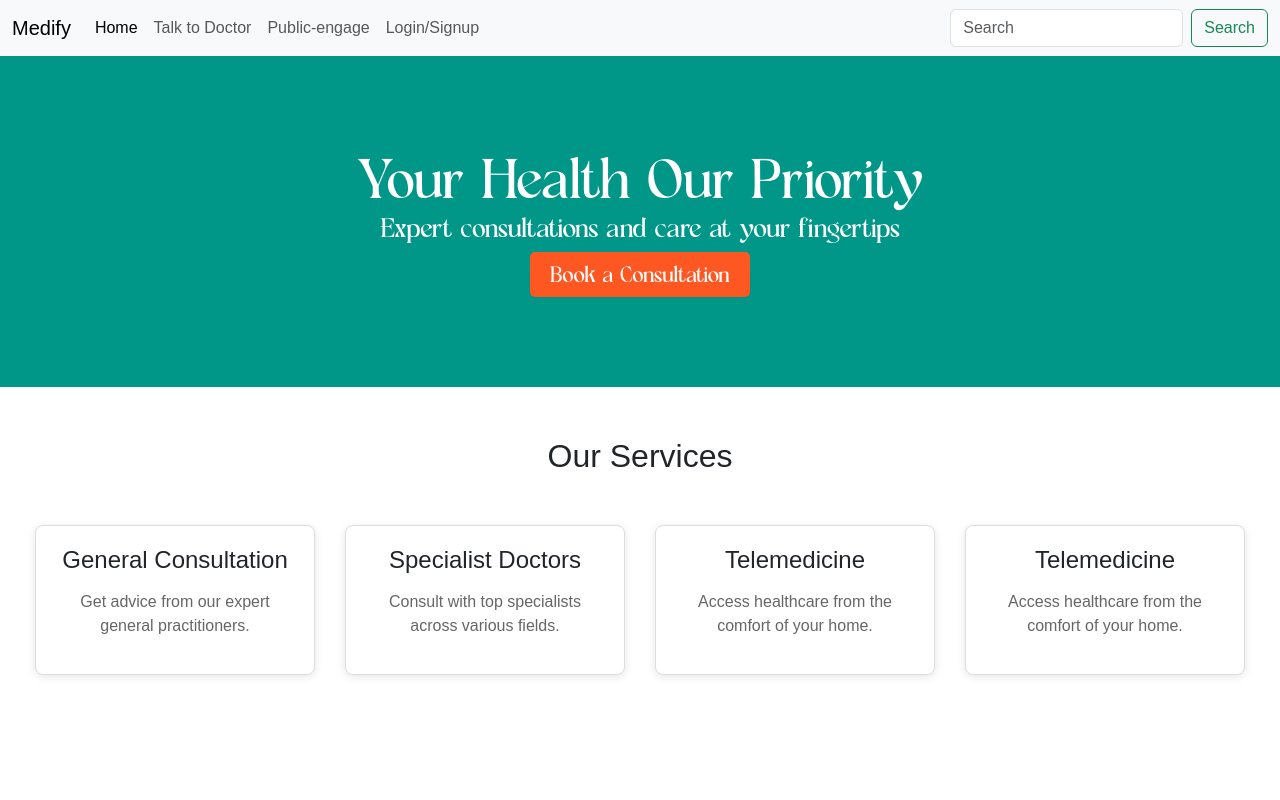
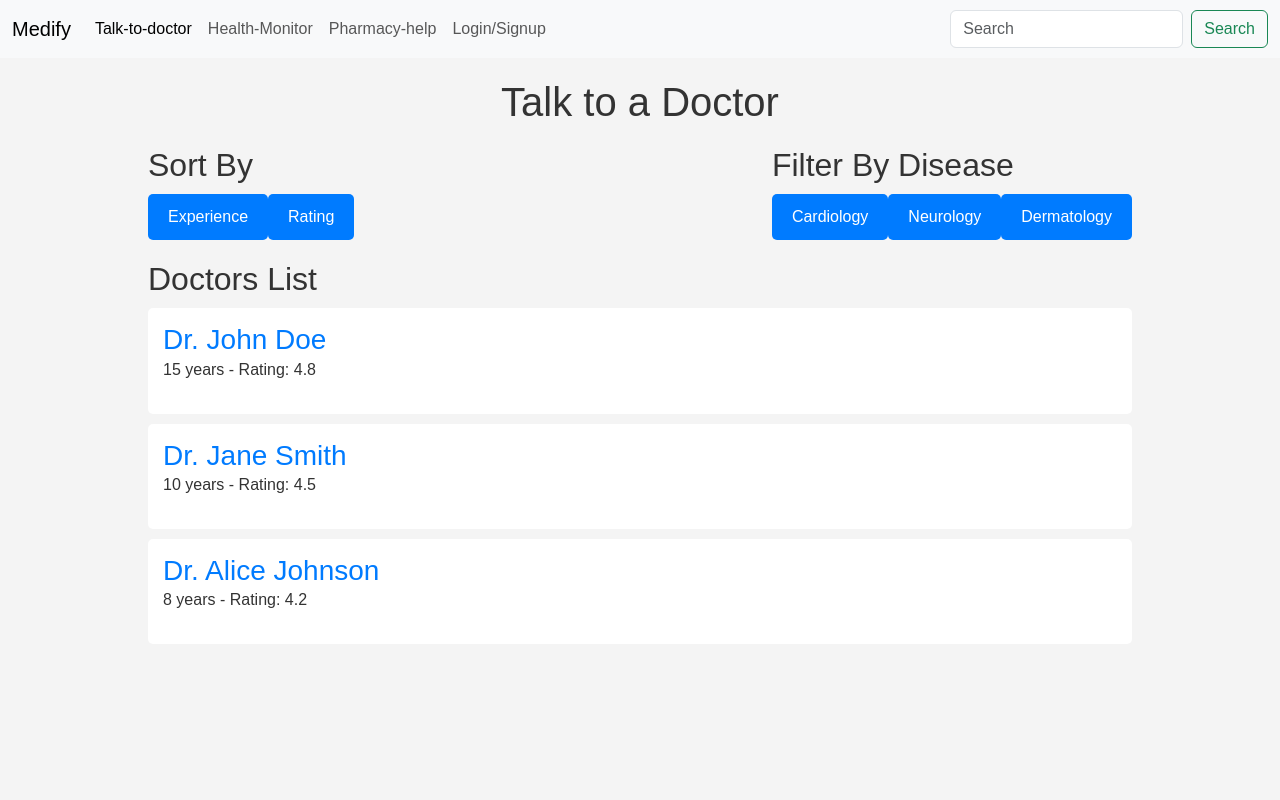
Before and after one commit to CHIRANJEET12/SMART_HOSTLE_SYSTEM, a React (Vite) app in the folder client/: page /TalkDoc in a window 1280 px wide. Shown: the top 800 px of the page. Built offline with nearby package versions, Linux system fonts and the light colour scheme.

Commit message:
did the basic structure of the Talk to doc page

```diff
--- a/client/package.json
+++ b/client/package.json
@@ -11,7 +11,8 @@
   },
   "dependencies": {
     "react": "^18.3.1",
-    "react-dom": "^18.3.1"
+    "react-dom": "^18.3.1",
+    "react-router-dom": "^6.26.1"
   },
   "devDependencies": {
     "@eslint/js": "^9.9.0",
--- a/client/src/App.jsx
+++ b/client/src/App.jsx
@@ -1,13 +1,23 @@
 import { useState,React } from 'react'
 import Navbar from './components/Navbar'
 import { Home } from './components/Home'
+import { TalkDoc } from './components/TalkDoc'
+import { DoctorDetail } from './components/DoctorDetail'
+import {BrowserRouter as Router,Routes,Route} from "react-router-dom"
 
 function App() {
 
   return (
     <>
-      <Navbar/>
-      <Home/>
+    <Router>
+    <Navbar/>
+      <Routes>
+        <Route exact path="/" element={<Home/>}></Route>
+        <Route path="/TalkDoc" element={<TalkDoc/>}></Route>
+        <Route path="/doctor/:id" element={<DoctorDetail />} />
+      </Routes>
+    </Router>
+
     </>
   )
 }
--- /dev/null
+++ b/client/src/components/DoctorDetail.jsx
@@ -0,0 +1,32 @@
+import React from 'react';
+import { useParams } from 'react-router-dom';
+
+// Ensure you have the doctors data available
+const doctors = [
+  { id: 1, name: 'Dr. John Doe', experience: 15, rating: 4.8, specialty: 'Cardiology' },
+  { id: 2, name: 'Dr. Jane Smith', experience: 10, rating: 4.5, specialty: 'Neurology' },
+  { id: 3, name: 'Dr. Alice Johnson', experience: 8, rating: 4.2, specialty: 'Dermatology' },
+  // Add more doctors
+];
+
+export const DoctorDetail = () => {
+  const { id } = useParams();
+
+  // Convert id to number and find the doctor
+  const doctor = doctors.find(doc => doc.id === parseInt(id, 10));
+
+  // If doctor is not found, you might want to return a 'Not Found' message or redirect
+  if (!doctor) {
+    return <div>Doctor not found.</div>;
+  }
+
+  return (
+    <div className="container doctor-detail">
+      <h1>{doctor.name}</h1>
+      <p>Experience: {doctor.experience} years</p>
+      <p>Rating: {doctor.rating}</p>
+      <p>Specialty: {doctor.specialty}</p>
+      <a href="#" className="book-appointment-button">Book Appointment</a>
+    </div>
+  );
+};
--- a/client/src/components/Home.css
+++ b/client/src/components/Home.css
@@ -89,12 +89,12 @@ body {
   }
 .pmm{
   width: 80%;
-  display: flex; /* Use Flexbox for alignment */
-  justify-content: space-around; /* Center horizontally */
-  align-items: center; /* Center vertically */
+  display: flex;
+  justify-content: space-around;
+  align-items: center;
   text-align: end;
-  margin: 0 auto; /* Center horizontally within the parent */
-  height: 100vh; /* Assuming you want it centered within the full viewport height */
+  margin: 0 auto;
+  height: 100vh;
 }
   .pm span{
     color: #009688;
--- a/client/src/components/Home.jsx
+++ b/client/src/components/Home.jsx
@@ -74,6 +74,7 @@ export const Home = () => {
           </div>
         </div>
       </section>
+
       <br />
       <br />
       <hr />
--- a/client/src/components/Navbar.jsx
+++ b/client/src/components/Navbar.jsx
@@ -5,7 +5,7 @@ function Navbar() {
   return (
     <nav className="navbar navbar-expand-lg bg-body-tertiary" >
       <div className="container-fluid">
-        <a className="navbar-brand" href="#">Medify</a>
+        <a className="navbar-brand" href="/">Medify</a>
         <button
           className="navbar-toggler"
           type="button"
@@ -20,13 +20,13 @@ function Navbar() {
         <div className="collapse navbar-collapse" id="navbarSupportedContent">
           <ul className="navbar-nav me-auto mb-2 mb-lg-0">
             <li className="nav-item">
-              <a className="nav-link active" aria-current="page" href="#">Home</a>
+              <a className="nav-link active" aria-current="page" href="/TalkDoc">Talk-to-doctor</a>
             </li>
             <li className="nav-item">
-              <a className="nav-link" href="#">Talk to Doctor</a>
+              <a className="nav-link" href="#">Health-Monitor</a>
             </li>
             <li className="nav-item">
-              <a className="nav-link" href="#">Public-engage</a>
+              <a className="nav-link" href="#">Pharmacy-help</a>
             </li>
             <li className="nav-item">
               <a className="nav-link" href="#">Login/Signup</a>
--- /dev/null
+++ b/client/src/components/TalkDoc.css
@@ -0,0 +1,107 @@
+/* General Styles */
+body {
+    font-family: 'Arial', sans-serif;
+    margin: 0;
+    padding: 0;
+    background-color: #f4f4f4;
+    color: #333;
+    line-height: 1.6;
+  }
+
+  .container {
+    width: 80%;
+    margin: auto;
+    overflow: hidden;
+    padding: 20px;
+  }
+
+  h1, h2 {
+    color: #333;
+    margin-bottom: 10px;
+  }
+
+  /* TalkDoc Page Styles */
+  .talkdoc-header {
+    text-align: center;
+    margin-bottom: 20px;
+  }
+
+  .sort-filter-buttons {
+    display: flex;
+    justify-content: space-between;
+    margin-bottom: 20px;
+  }
+
+  .sort-filter-buttons button {
+    background-color: #007bff;
+    color: white;
+    border: none;
+    padding: 10px 20px;
+    cursor: pointer;
+    border-radius: 5px;
+    transition: background-color 0.3s ease;
+  }
+
+  .sort-filter-buttons button:hover {
+    background-color: #0056b3;
+  }
+
+  .doctors-list ul {
+    list-style-type: none;
+    padding: 0;
+  }
+
+  .doctors-list li {
+    background-color: #fff;
+    padding: 15px;
+    margin-bottom: 10px;
+    border-radius: 5px;
+    cursor: pointer;
+    transition: background-color 0.3s ease;
+  }
+
+  .doctors-list li:hover {
+    background-color: #f1f1f1;
+  }
+
+  .doctors-list li h3 {
+    margin: 0;
+    color: #007bff;
+  }
+
+  /* DoctorDetail Page Styles */
+  .doctor-detail {
+    background-color: #fff;
+    padding: 20px;
+    border-radius: 5px;
+    box-shadow: 0 0 10px rgba(0, 0, 0, 0.1);
+  }
+
+  .doctor-detail h1 {
+    margin-top: 0;
+    color: #007bff;
+  }
+
+  .doctor-detail p {
+    margin: 10px 0;
+    font-size: 1.1em;
+  }
+
+  /* Booking Button */
+  .book-appointment-button {
+    display: inline-block;
+    margin-top: 20px;
+    padding: 10px 20px;
+    background-color: #28a745;
+    color: white;
+    border: none;
+    border-radius: 5px;
+    cursor: pointer;
+    text-decoration: none;
+    font-size: 1em;
+    transition: background-color 0.3s ease;
+  }
+
+  .book-appointment-button:hover {
+    background-color: #218838;
+  }
--- /dev/null
+++ b/client/src/components/TalkDoc.jsx
@@ -0,0 +1,64 @@
+import React, { useState } from 'react';
+import "./TalkDoc.css"
+import { useNavigate } from 'react-router-dom';
+
+// Sample doctor data
+const doctors = [
+  { id: 1, name: 'Dr. John Doe', experience: 15, rating: 4.8, specialty: 'Cardiology' },
+  { id: 2, name: 'Dr. Jane Smith', experience: 10, rating: 4.5, specialty: 'Neurology' },
+  { id: 3, name: 'Dr. Alice Johnson', experience: 8, rating: 4.2, specialty: 'Dermatology' },
+  // Add more doctors
+];
+
+export const TalkDoc = () => {
+    const [sortedDoctors, setSortedDoctors] = useState(doctors);
+    const navigate = useNavigate();
+
+    const handleSort = (criteria) => {
+      const sorted = [...sortedDoctors].sort((a, b) => b[criteria] - a[criteria]);
+      setSortedDoctors(sorted);
+    };
+
+    const handleFilter = (specialty) => {
+      const filtered = doctors.filter(doctor => doctor.specialty === specialty);
+      setSortedDoctors(filtered);
+    };
+
+    const handleDoctorClick = (doctorId) => {
+      navigate(`/doctor/${doctorId}`);
+    };
+
+    return (
+      <div className="container">
+        <div className="talkdoc-header">
+          <h1>Talk to a Doctor</h1>
+        </div>
+
+        <div className="sort-filter-buttons">
+          <div>
+            <h2>Sort By</h2>
+            <button onClick={() => handleSort('experience')}>Experience</button>
+            <button onClick={() => handleSort('rating')}>Rating</button>
+          </div>
+          <div>
+            <h2>Filter By Disease</h2>
+            <button onClick={() => handleFilter('Cardiology')}>Cardiology</button>
+            <button onClick={() => handleFilter('Neurology')}>Neurology</button>
+            <button onClick={() => handleFilter('Dermatology')}>Dermatology</button>
+          </div>
+        </div>
+
+        <div className="doctors-list">
+          <h2>Doctors List</h2>
+          <ul>
+            {sortedDoctors.map(doctor => (
+              <li key={doctor.id} onClick={() => handleDoctorClick(doctor.id)}>
+                <h3>{doctor.name}</h3>
+                <p>{doctor.experience} years - Rating: {doctor.rating}</p>
+              </li>
+            ))}
+          </ul>
+        </div>
+      </div>
+    );
+  };
```
Also changed, not shown: client/src/components/DoctorDetail.css (added), 1 other file (tests, documents, lock files or other folders).
